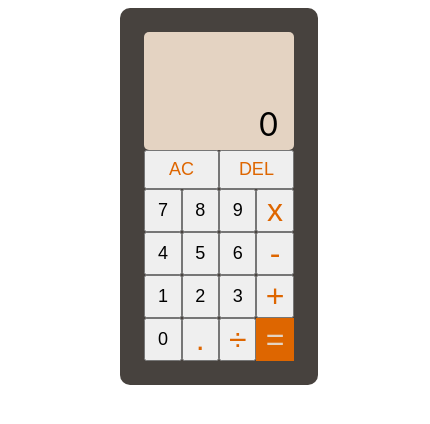
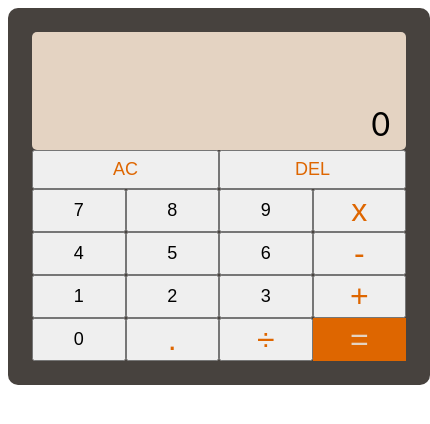
Before and after one commit to nafisshy/calculator, a plain HTML site: page index.html in a window 390 px wide. Shown: the whole page, 430 px wide, since content can reach past the window. Drawn offline with Linux system fonts and the light colour scheme.

Commit message:
Add media queries
-adjust dimensions of container for smaller screens

```diff
--- a/style.css
+++ b/style.css
@@ -17,6 +17,14 @@
     padding: 1.5em;
     border-radius: 10px;
 }
+/*adjusting container width for smaller screens*/
+@media only screen and (max-width: 600px) {
+    .container{
+      width:100%;
+      height:100%;
+      margin: auto;
+    }
+  }
 .btn{
     font-size: large;
 }
```
